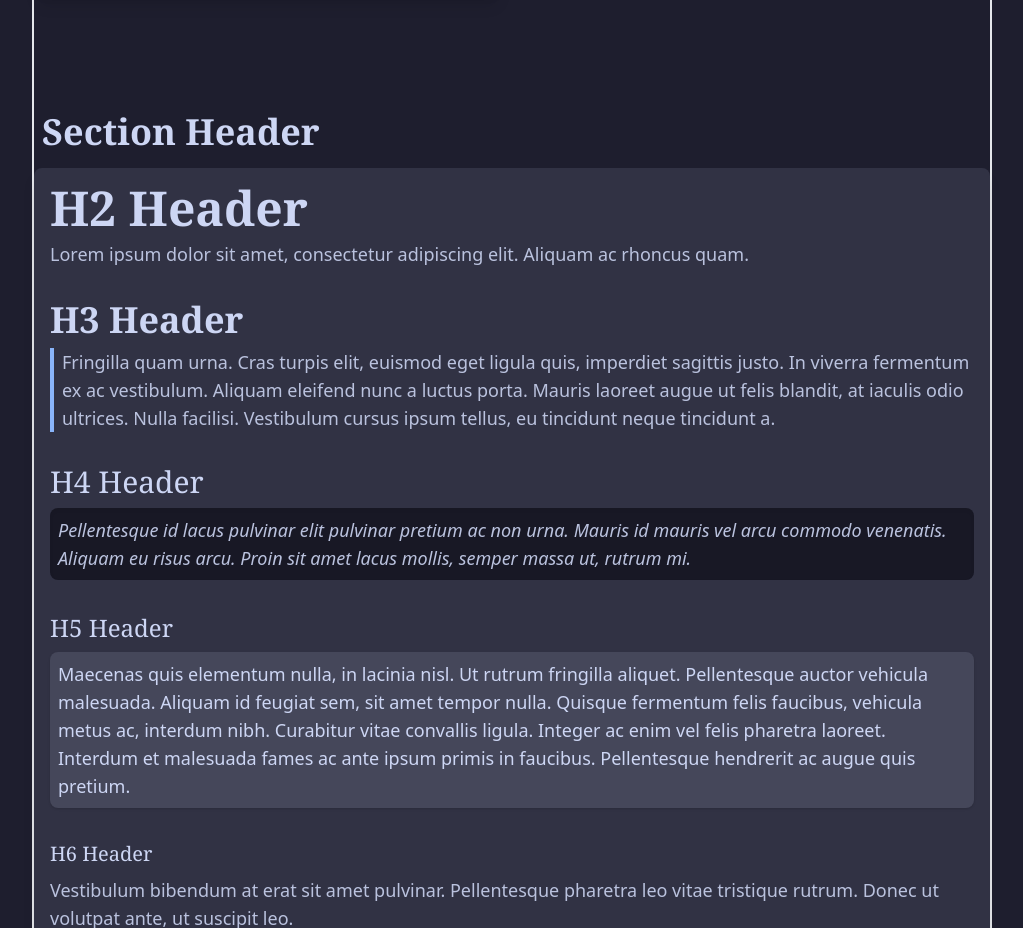
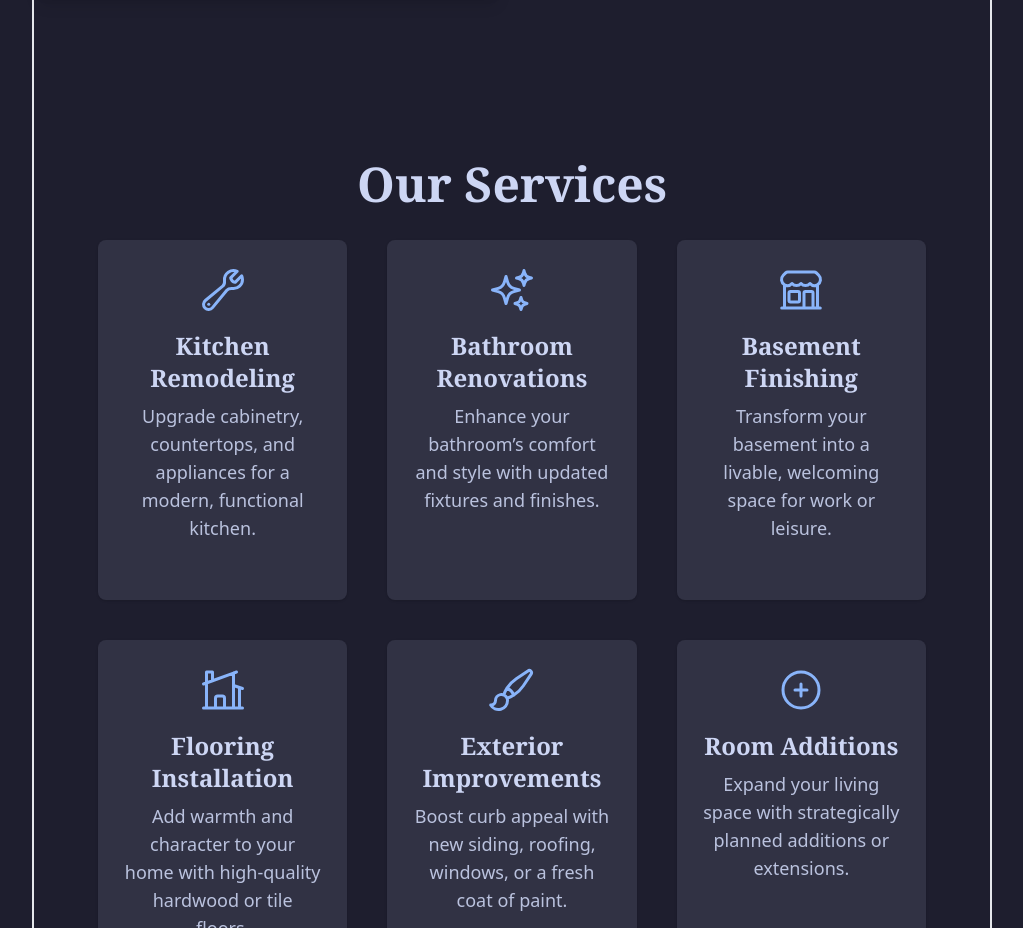
Before and after one commit to brandon-relentnet/houz2home, a Next.js app: page / in a window 1280 px wide. Shown: the part 1872-2800 px from the top of the page, without its empty margins (128-1151 px from the left). Built offline with nearby package versions, Linux system fonts and the light colour scheme.

Commit message:
Added a 'Our Services' grid section with responsive design. Also edited my styling for a few text options.

```diff
--- a/package.json
+++ b/package.json
@@ -12,6 +12,7 @@
   "dependencies": {
     "@eslint/config-array": "^0.19.1",
     "@eslint/object-schema": "^2.1.5",
+    "@heroicons/react": "^2.2.0",
     "@next/bundle-analyzer": "^15.0.3",
     "glob": "^11.0.0",
     "motion": "^12.0.0-alpha.2",
--- a/src/app/page.js
+++ b/src/app/page.js
@@ -3,6 +3,7 @@ import dynamic from "next/dynamic";
 const HeroSection = dynamic(() => import("@/components/sections/HeroSection"));
 const LoremIpsum = dynamic(() => import("@/components/sections/LoremIpsum"));
 const TheDifference = dynamic(() => import("@/components/sections/TheDifference"));
+const OurServices = dynamic(() => import("@/components/sections/OurServices"));
 const Logo = dynamic(() => import("@/components/Logo"));
 
 export const metadata = {
@@ -33,6 +34,9 @@ export default function Home() {
                 {/* The Difference Section */}
                 <TheDifference />
 
+                {/* Our Services Section */}
+                <OurServices />
+
                 {/* Placeholder Text */}
                 <LoremIpsum />
             </div>
--- a/src/components/Logo.js
+++ b/src/components/Logo.js
@@ -29,7 +29,6 @@ const Logo = ({ width, height }) => {
                 width={width}
                 height={height}
                 style={{ width: "auto", height: "auto" }}
-                priority
             />
         </motion.div>
     );
--- a/src/components/sections/HeroSection.js
+++ b/src/components/sections/HeroSection.js
@@ -3,16 +3,15 @@ import Image from "next/image";
 export default function HeroSection({ title, subtitle, image, alt }) {
   return (
     <section className="w-full h-screen flex items-center justify-center relative">
-      <div className="bg-base opacity-25">
+      <div className="bg-base opacity-25 w-full h-full absolute">
         <Image
-          src={image} // Largest version as fallback
+          src={image}
           alt={alt}
           className="object-cover"
-          fill // Fills the container
-          priority={true}
+          fill
         />
       </div>
-      <div className="absolute text-center z-10 text-text">
+      <div className="absolute text-center z-10 text-text px-4">
         <h1>{title}</h1>
         <h3>{subtitle}</h3>
       </div>
--- /dev/null
+++ b/src/components/sections/OurServices.js
@@ -0,0 +1,66 @@
+import React from 'react';
+import {
+    WrenchIcon,
+    SparklesIcon,
+    BuildingStorefrontIcon,
+    HomeModernIcon,
+    PaintBrushIcon,
+    PlusCircleIcon
+} from '@heroicons/react/24/outline';
+
+const services = [
+    {
+        title: 'Kitchen Remodeling',
+        description: 'Upgrade cabinetry, countertops, and appliances for a modern, functional kitchen.',
+        Icon: WrenchIcon,
+    },
+    {
+        title: 'Bathroom Renovations',
+        description: 'Enhance your bathroom’s comfort and style with updated fixtures and finishes.',
+        Icon: SparklesIcon,
+    },
+    {
+        title: 'Basement Finishing',
+        description: 'Transform your basement into a livable, welcoming space for work or leisure.',
+        Icon: BuildingStorefrontIcon,
+    },
+    {
+        title: 'Flooring Installation',
+        description: 'Add warmth and character to your home with high-quality hardwood or tile floors.',
+        Icon: HomeModernIcon,
+    },
+    {
+        title: 'Exterior Improvements',
+        description: 'Boost curb appeal with new siding, roofing, windows, or a fresh coat of paint.',
+        Icon: PaintBrushIcon,
+    },
+    {
+        title: 'Room Additions',
+        description: 'Expand your living space with strategically planned additions or extensions.',
+        Icon: PlusCircleIcon,
+    },
+];
+
+const ServicesGrid = () => {
+    return (
+        <section className="py-12 px-4 md:px-8 lg:px-16 mb-28">
+            <div className="max-w-7xl mx-auto">
+                <h2 className='text-center mb-8'>Our Services</h2>
+                <div className="grid grid-cols-1 sm:grid-cols-2 lg:grid-cols-3 gap-10">
+                    {services.map((service, index) => (
+                        <div
+                            key={index}
+                            className="bg-surface0 rounded-lg overflow-hidden shadow border-2 border-transparent hover:shadow-lg hover:border-accent transition duration-300 p-6 flex flex-col items-center text-center"
+                        >
+                            <service.Icon className="h-12 w-12 text-accent mb-4" />
+                            <h5>{service.title}</h5>
+                            <p>{service.description}</p>
+                        </div>
+                    ))}
+                </div>
+            </div>
+        </section>
+    );
+};
+
+export default ServicesGrid;
--- a/src/css/globals.css
+++ b/src/css/globals.css
@@ -32,14 +32,14 @@ h3 {
   @apply text-2xl sm:text-3xl md:text-4xl font-semibold font-serif text-text leading-normal mb-2;
 }
 h4 {
-  @apply text-xl sm:text-2xl md:text-3xl font-medium font-serif text-text leading-relaxed mb-2;
+  @apply text-xl sm:text-2xl md:text-3xl font-semibold font-serif text-text leading-relaxed mb-2;
 }
 h5 {
-  @apply text-lg sm:text-xl md:text-2xl font-medium font-serif text-text leading-relaxed mb-2;
+  @apply text-lg sm:text-xl md:text-2xl font-semibold font-serif text-text leading-relaxed mb-2;
 }
 h6 {
-  @apply text-base sm:text-lg md:text-xl font-medium font-serif text-text leading-relaxed mb-2;
+  @apply text-[1rem] sm:text-lg md:text-xl font-medium font-serif text-text leading-relaxed mb-2;
 }
 p {
-  @apply text-sm sm:text-base md:text-lg !text-subtext1 font-sans leading-relaxed mb-8;
+  @apply text-[1rem] md:text-lg !text-subtext1 font-sans leading-relaxed mb-8;
 }
```
Also changed, not shown: 1 other file (tests, documents, lock files or other folders).
